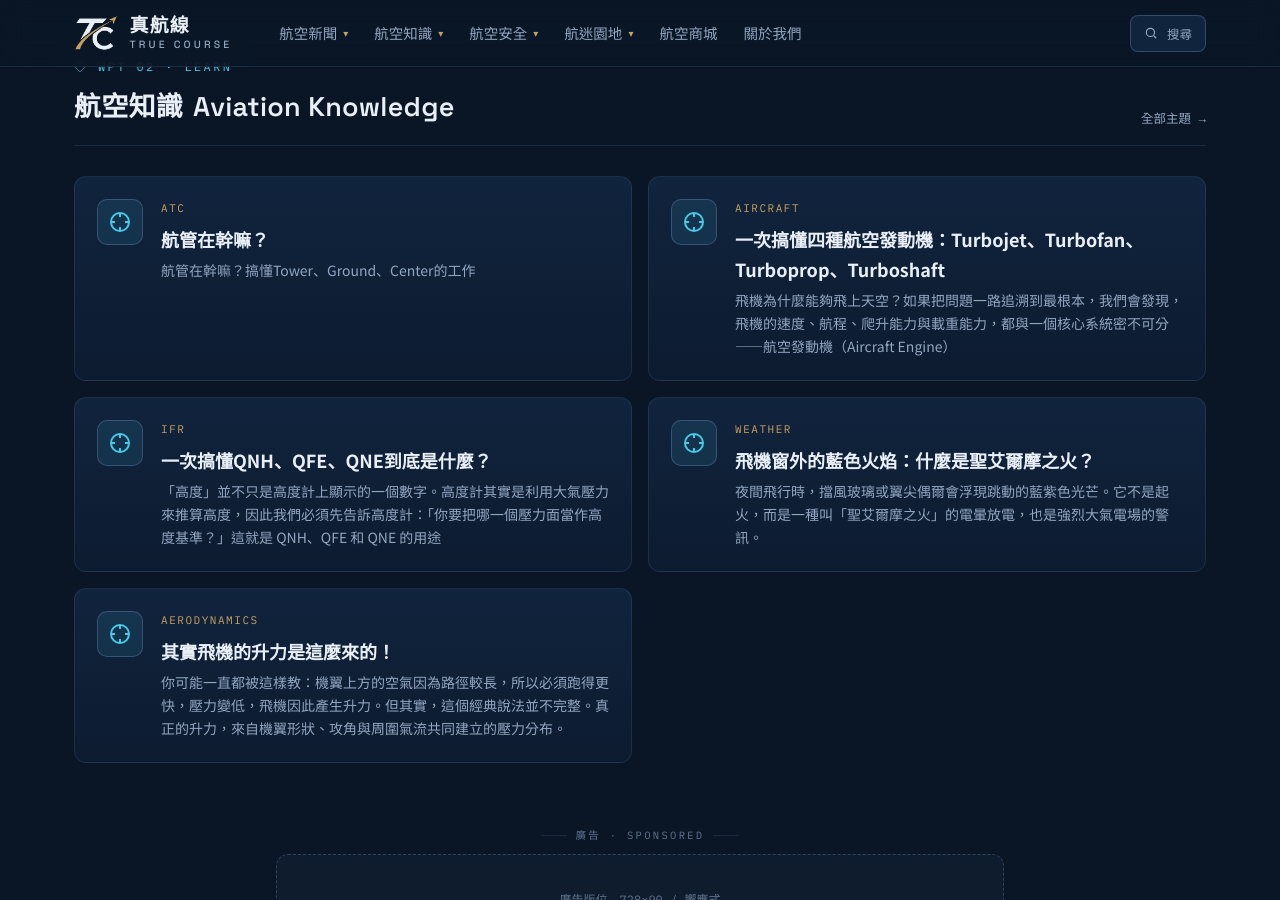
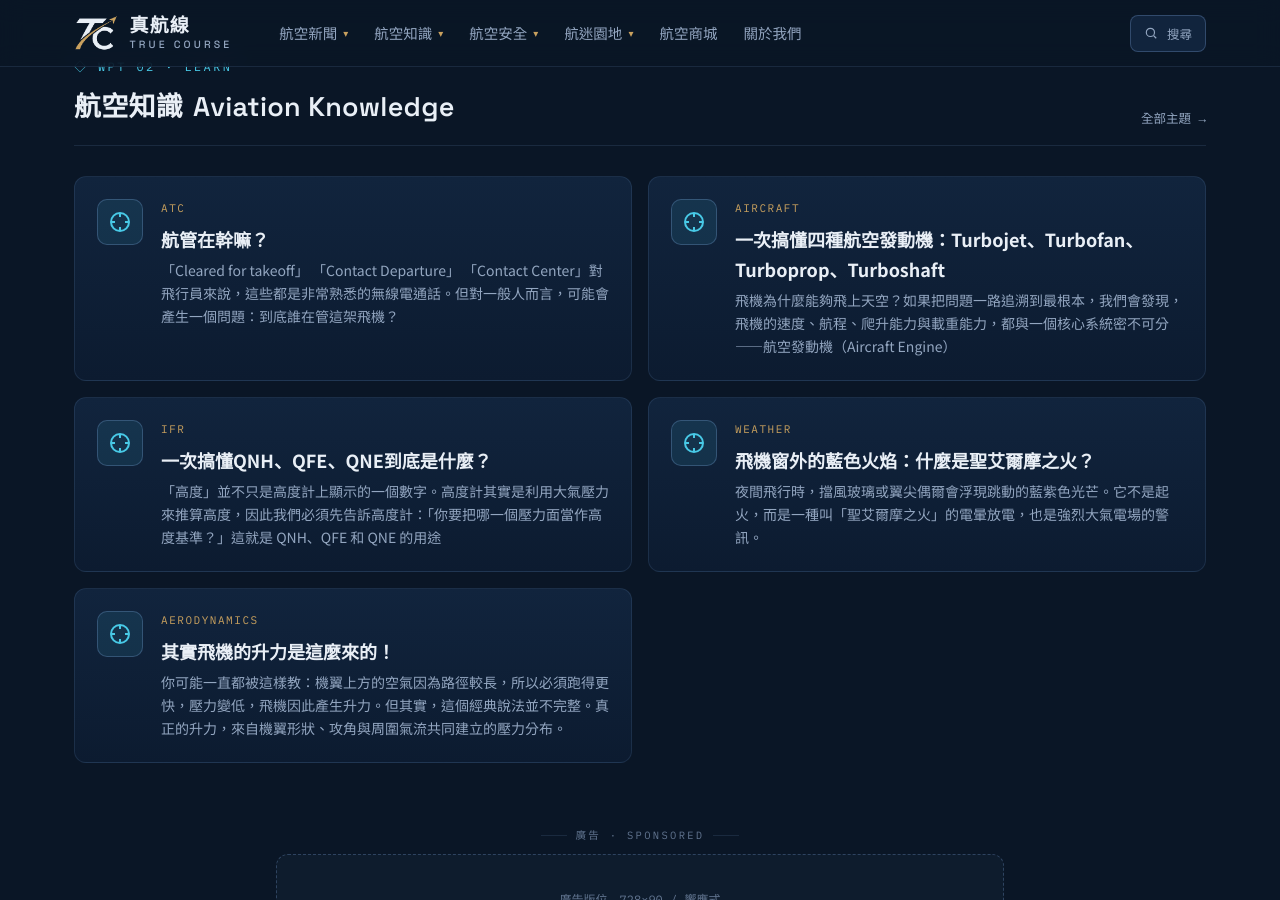
Before and after one commit to bill85412/tctw, a Jekyll site: the page built from index.html, in a window 1280 px wide and 900 px high, scrolled down 1219 px. Built offline with Jekyll 4.4.1, drawn with Linux system fonts in a browser that asks for light colours.

Commit message:
Update atc-flow.md

```diff
--- a/_articles/knowledge/atc-flow.md
+++ b/_articles/knowledge/atc-flow.md
@@ -4,7 +4,7 @@ section: knowledge          # 大分類：news / knowledge / safety / fanzone
 category: atc           # 小分類代碼（見下表）
 date: 2026-08-19            # 日期，新的排前面
 thumb: /assets/img/atc.jpg   # 縮圖（可留空 "" ）
-excerpt: "航管在幹嘛？搞懂Tower、Ground、Center的工作"
+excerpt: "「Cleared for takeoff」 「Contact Departure」 「Contact Center」對飛行員來說，這些都是非常熟悉的無線電通話。但對一般人而言，可能會產生一個問題：到底誰在管這架飛機？"
 # featured: true            # 想當首頁封面故事就取消這行註解（同時只留一篇）
 ---
 
```
